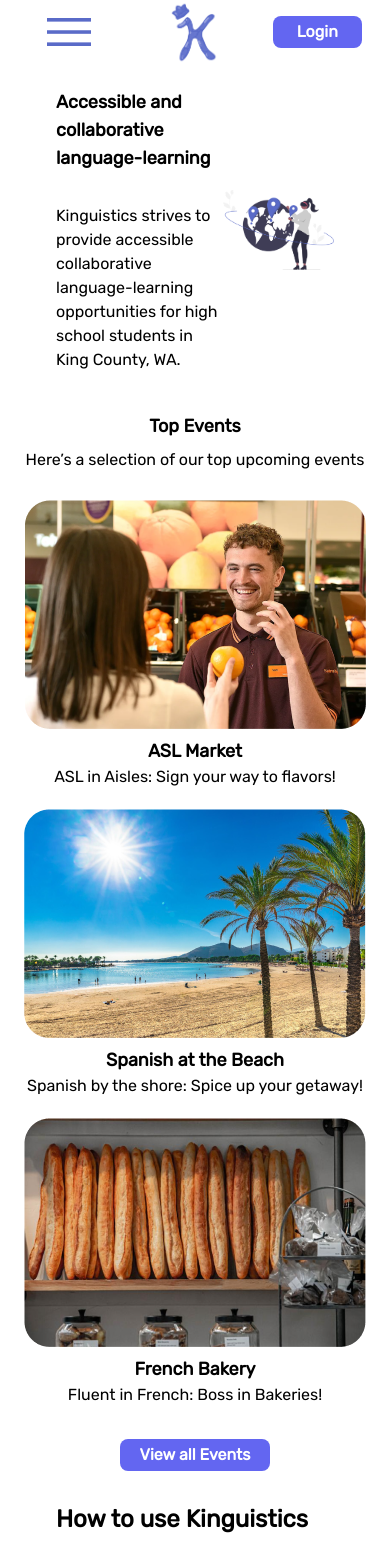
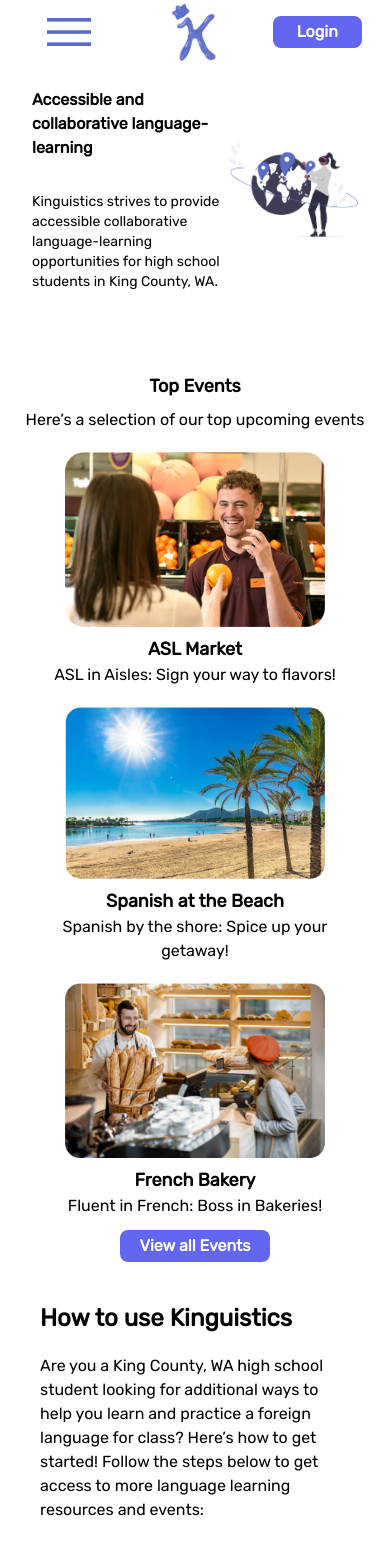
Before and after one commit to UW-INFO442-AU23/jelly-cats, a React (Create React App) app: page / in a window 390 px wide. Shown: the top 1545 px of the page. Built offline with nearby package versions, Linux system fonts and the light colour scheme; no server answers.

Commit message:
formatting + UI update

```diff
--- a/src/components/App/App.js
+++ b/src/components/App/App.js
@@ -6,8 +6,8 @@ import Home from '../Home/Home.js';
 import Events from '../Events/Events.js';
 import EventPage from '../Events/EventPage.js';
 import VocabPage from '../Events/VocabPage.js';
-import Registered from '../Events/Registered.js';
-import Unregistered from '../Events/Unregistered.js';
+import Registered from '../Register/Registered.js';
+import Unregistered from '../Register/Unregistered.js';
 import Resources from '../Resources/Resources.js';
 import About from '../About/About.js';
 import Profile from '../Profile/Profile.js';
--- a/src/components/Events/EventPage.js
+++ b/src/components/Events/EventPage.js
@@ -2,7 +2,7 @@ import React, { useEffect, useState } from 'react';
 import { useParams, Link } from 'react-router-dom';
 import { getDatabase, ref, get } from 'firebase/database';
 import { Navbar } from '../Navbar/Navbar.js'
-import Register from './Register.js';
+import Register from '../Register/Register.js';
 
 const eventBanner = {
     ASL_Market: require('../../imgs/Events/ASL Market/banner.png'),
--- a/src/components/Home/Home.js
+++ b/src/components/Home/Home.js
@@ -11,43 +11,44 @@ export default function Home(props) {
     return (
         <>
             <Navbar user={props.user} onSignOut={props.onSignOut} />
-            <div className="flex flex-col justify-center mt-12">
+            <div className="flex flex-col justify-center w-screen gap-10 mt-12">
                 {/* Introduction */}
-                <div className="flex items-center justify-center my-10 md:flex-row mx-14 md:mx-20 2xl:mx-36">
+                <div className="flex items-center justify-center mx-8 my-10 md:flex-row md:mx-20 2xl:mx-36">
                     <div className="flex flex-col basis-3/4 md:basis-1/2">
-                    <p className="text-lg font-bold md:text-2xl lg:text-4xl">Accessible and collaborative language-learning</p>
-                    <p className="mt-8 md:text-lg lg:text-2xl">Kinguistics strives to provide accessible collaborative language-learning opportunities for high school students in King County, WA.</p>
+                        <p className="font-bold md:text-2xl lg:text-4xl">Accessible and collaborative language-learning</p>
+                        <p className="mt-8 text-sm md:text-lg lg:text-2xl">Kinguistics strives to provide accessible collaborative language-learning opportunities for high school students in King County, WA.</p>
                     </div>
                     <img className="w-2/5 h-fill" src={home} alt="Home" />
+                </div>
                 {/* Top Events List */}
-                </div>
-                    <div className="flex flex-col items-center md:my-3 lg:my-10">
+                <div className="flex flex-col items-center justify-center gap-3 text-center">
+                    <div className="flex flex-col items-center justify-center">
                             <p className="text-lg font-bold md:text-2xl lg:text-4xl">Top Events</p>
                             <p className="py-2 md:text-xl lg:text-2xl md:pt-5">Here’s a selection of our top upcoming events</p>
                         </div>
-                <div className="flex flex-col justify-around pt-5 text-center md:flex-row md:pt-0 2xl:mx-72">
+                    <div className="flex flex-col items-center w-4/5 sm:justify-between sm:flex-row md:my-3 lg:my-10">
                         <div className="flex flex-col items-center justify-center">
-                        <img className="mb-2 md:w-fit md:h-1/2 lg:h-fit" src={asl} alt="ASL"/>
+                            <img className="w-10/12 mb-2 xl:w-96" src={asl} alt="ASL"/>
                             <p className="text-lg font-bold lg:text-2xl">ASL Market</p>
                             <p className="pb-5 md:pb-0 lg:text-xl">ASL in Aisles: Sign your way to flavors!</p>
                         </div>
                         <div className="flex flex-col items-center justify-center">
-                        <img className="mb-2 md:w-fit md:h-1/2 lg:h-fit" src={spanish} alt="Spanish"/>
+                            <img className="w-10/12 mb-2 xl:w-96" src={spanish} alt="Spanish"/>
                             <p className="text-lg font-bold lg:text-2xl">Spanish at the Beach</p>
                             <p className="pb-5 md:pb-0 lg:text-xl">Spanish by the shore: Spice up your getaway!</p>
                         </div>
                         <div className="flex flex-col items-center justify-center">
-                        <img className="mb-2 md:w-fit md:h-1/2 lg:h-fit" src={french} alt="French"/>
+                            <img className="w-10/12 mb-2 xl:w-96" src={french} alt="French"/>
                             <p className="text-lg font-bold lg:text-2xl">French Bakery</p>
                             <p className="lg:text-xl">Fluent in French: Boss in Bakeries! </p>
                         </div>
                     </div>
-                {/* View Events Button */}
-                <div className="flex flex-row justify-center my-8 lg:my-12">
+                    <div className="flex flex-row justify-center">
                         <Link to="/events" className="px-5 py-1 font-bold text-white bg-indigo-500 rounded-lg md:text-xl md:py-3 md:px-8">View all Events</Link>
                     </div>
+                </div>
                 {/* How to use Section */}
-                <div className="flex flex-col mx-14 md:mx-32 2xl:mx-60 lg:my-10">
+                <div className="flex flex-col mx-10 md:mx-32 2xl:mx-60 lg:my-10">
                     <p className="text-2xl font-bold lg:text-4xl">How to use Kinguistics</p>
                     <p className="pt-5 lg:text-2xl">
                         Are you a King County, WA high school student looking for additional ways to help you learn and practice a foreign language for class?
--- a/src/components/Profile/Profile.js
+++ b/src/components/Profile/Profile.js
@@ -10,7 +10,6 @@ export default function Profile(props) {
     const [userEvents, setUserEvents] = useState([]);
     const [events, setEvents] = useState([]);
     const [filteredEvents, setFilteredEvents] = useState([]);
-
 
     const user = props.user;
     const email = user.email;
```
Also changed, not shown: src/components/Events/EventCard.js (+4 -4 lines), src/components/Register/Register.js (renamed from src/components/Events/Register.js), src/components/Register/Registered.js (renamed from src/components/Events/Registered.js), src/components/Register/Unregistered.js (renamed from src/components/Events/Unregistered.js), src/imgs/Home/French.png, src/imgs/Home/Spanish.png. Lines whose indentation alone changed are shown as unchanged.
